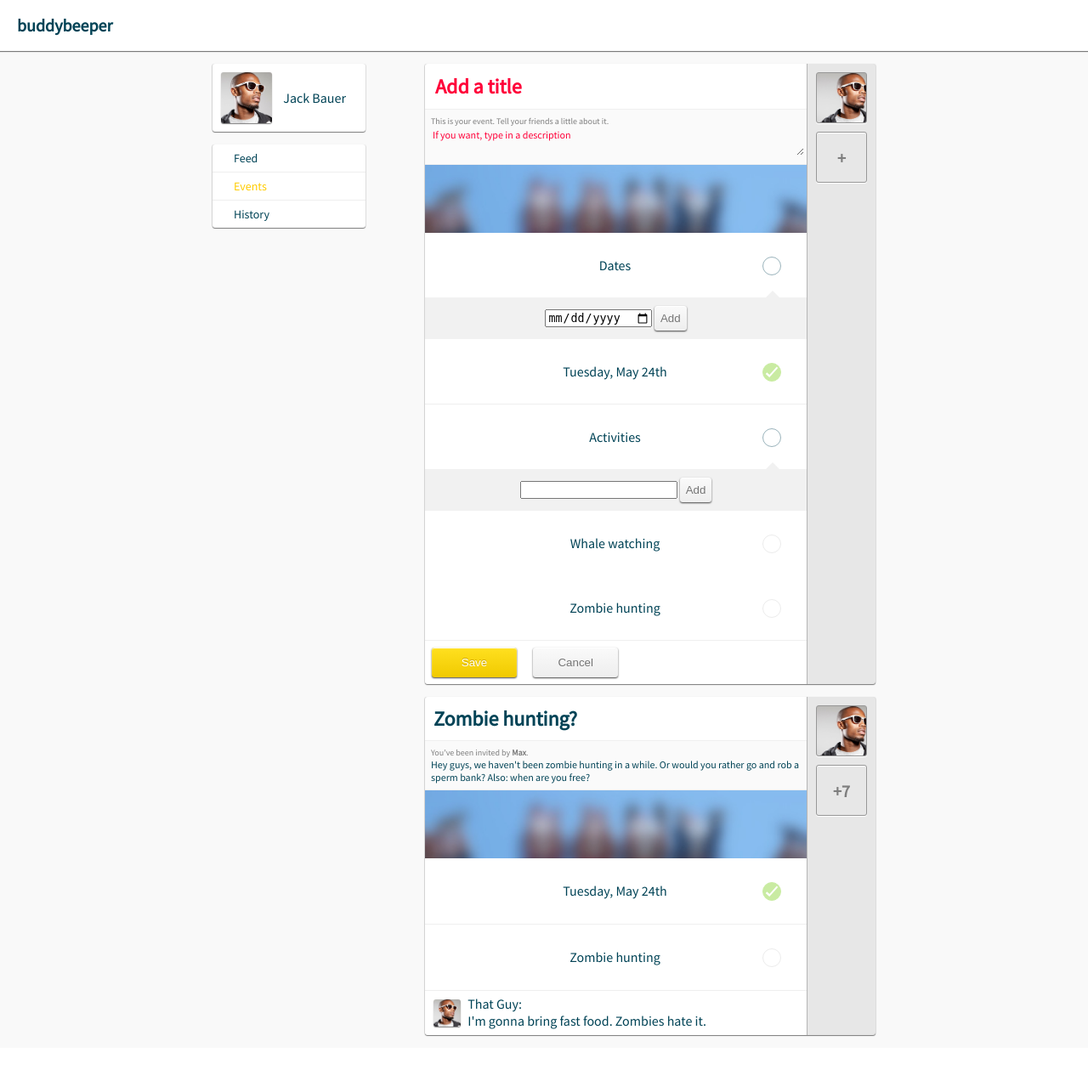
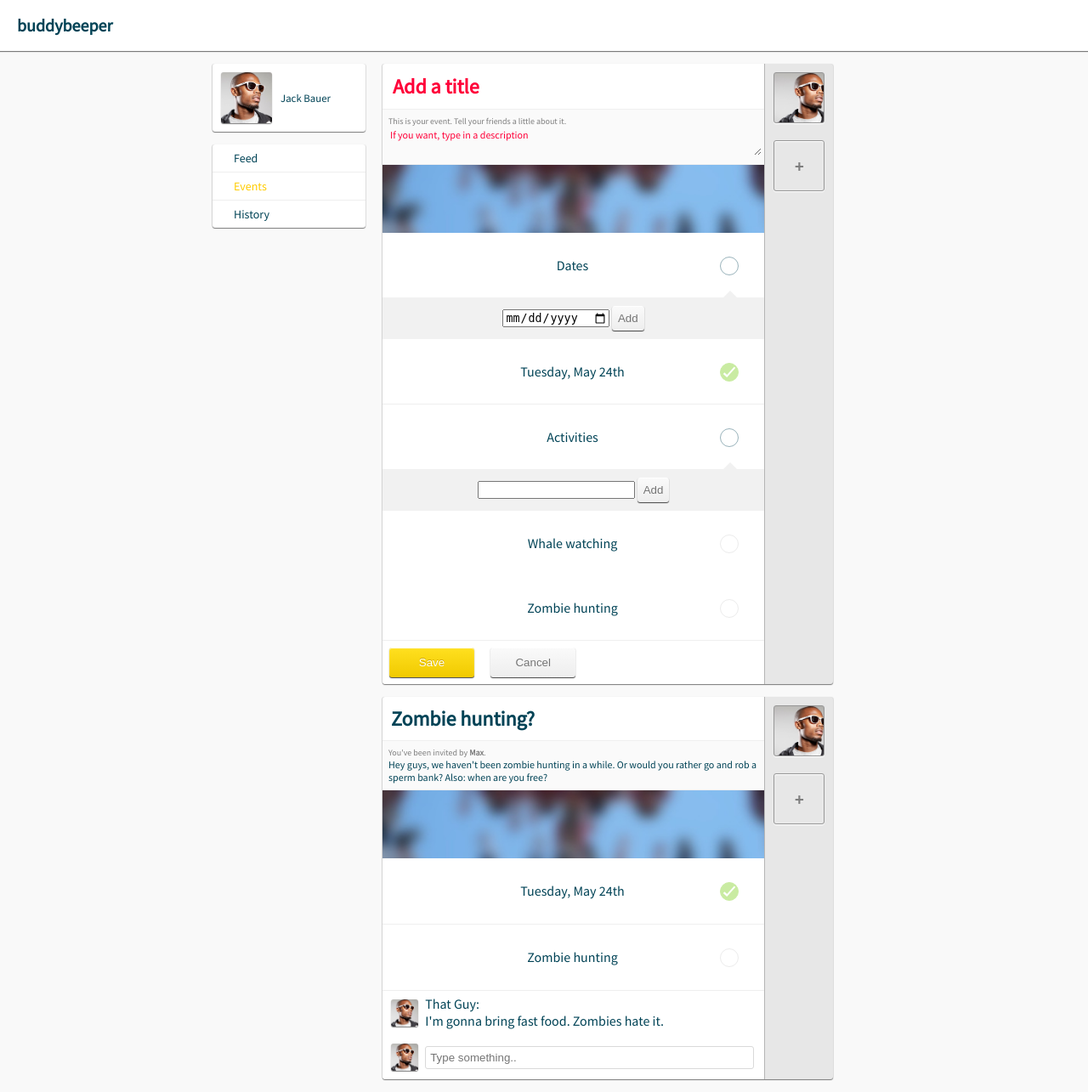
Before and after one commit to aimed/buddybeeper-server, a PHP site: page / in a window 1280 px wide. Shown: the whole page at 85% size. Before the commit the page ends 1220 px from the top, so only its background shows below. Run offline with PHP 8.4, Linux system fonts and the light colour scheme.

Commit message:
most styling complete

```diff
--- a/_web/assets/css/css.css
+++ b/_web/assets/css/css.css
@@ -2,45 +2,30 @@
 General
 ---*/
 html,
-body {
-	margin: 0;
-	padding: 0;
-	height: 100%;
-}
+body { margin: 0; padding: 0; height: 100%; }
 html {
 	color: #004356;
 	font-family: "Source Sans Pro", sans-serif;
 	background-color: #F9F9F9;
 }
-#container {
-	height: 100%;
-}
-a {
-	color: inherit;
-	text-decoration: none;
-}
+#container { height: 100%; }
+a { color: inherit; text-decoration: none; }
 
 /*---
 Head
 ---*/
 .head {}
-	.head .nav {
-		box-shadow: 0px 1px 1px 0px rgba(0,0,0,0.50);
-	}
+.head .nav { box-shadow: 0px 1px 1px 0px rgba(0,0,0,0.50); }
 .head .nav-inner {
 	height: 60px;
 	background-color: #fff;
 /*		background: url(/assets/img/bb_pattern.png);*/
 }
-	.head .company {
-		line-height: 1;
-		display: inline-block;
-	}
+.head .company { line-height: 1; display: inline-block; }
 .head .company a {
 	font-size: 20px;
 	padding: 20px;
 	display: block;
-
 	text-shadow: 0px 1px 0px #fff;
 	font-weight: bold;
 	text-decoration: none;
@@ -49,29 +34,16 @@ Head
 /*---
 Body
 ---*/
-.body {
-	width: 800px;
-	margin: auto;
-}
+.body { width: 800px; margin: auto; }
 .sidebar,
-.content {
-	display: inline-block;
-	vertical-align: top;
-}
-.sidebar {
-	width: 200px;
-	margin-right: 50px;
-}
-.content {
-	width: 550px;
-}
+.content { display: table-cell; vertical-align: top; }
+.sidebar { width: 200px; margin-right: 50px; }
+.content { width: 550px; }
 
 /*---
 Foot
 ---*/
-.foot {
-	margin-top: 5px;
-}
+.foot { margin-top: 5px; }
 
 /*---
 Buttons
@@ -80,11 +52,9 @@ Buttons
 	display: inline-block;
 	padding: 7px;
 	border-radius: 3px;
-
 	border: 0;
-	box-shadow: 0px 1px 2px #444, 0px 1px 1px 0px #fff inset;
+	box-shadow: 0px 1px 1px #444, 0px 1px 1px 0px #fff inset;
 	text-shadow: 0px -1px 1px #f9f9f9;
-
 	color: #747474;
 	background: #f5f5f5;
 	background-image: -o-linear-gradient(-90deg, rgba(255,255,255,0.50) 0%, rgba(230,230,230,0.50) 100%);
@@ -110,20 +80,12 @@ Buttons
 Grid
 ---*/
 .row {}
-	.row .col {
-		vertical-align: top;
-		overflow: auto;
-	}
+.row .col { vertical-align: top; overflow: auto; }
 .row .colspan2 {}
-		.row .colspan2 .col {
-			width: 49.8%;
-			display: inline-block;
-		}
+.row .colspan2 .col { width: 49.8%; display: inline-block; }
+
 @media (max-width: 740px) {
-	.row .col {
-		display: block !important;
-		width: auto !important;
-	}
+	.row .col { display: block !important; width: auto !important; }
 }
 
 /*---
@@ -131,15 +93,15 @@ Form
 ---*/
 .form {}
 .form input,
-	.form button {
-		box-sizing: border-box;
-
-	}
+.form button,
+.form textarea { box-sizing: border-box; }
 .form input {
 	display: block;
 	margin: 0;
 	padding: 5px;
-		width: 100%;
+	border-radius: 3px;
+	background: #FFFFFF;
+	border: 1px solid #D9D9D9;
 }
 
 /*---
@@ -148,17 +110,13 @@ Hero units
 .hero {}
 .hero.parallax {
 	overflow: auto;
-
 	background-repeat: no-repeat;
 	background-size: cover;
 	background-position: center;
-
 	color: #fff;
 }
 .hero.parallax h1,
-	.hero.parallax h2 {
-		text-shadow: 0px 1px 2px #000;
-	}
+.hero.parallax h2 { text-shadow: 0px 1px 2px #000; }
 
 /*---
 Pagelets
@@ -167,8 +125,13 @@ Pagelets
 	border-radius: 3px;
 	background: #FFFFFF;
 	margin: 15px 10px;
-
-	-moz-box-shadow:    1px 0px 1px 0px rgba(0,0,0,0.07), -1px 0px 1px 0px rgba(0,0,0,0.11), 0px 1px 1px 0px rgba(0,0,0,0.50);
-	-webkit-box-shadow: 1px 0px 1px 0px rgba(0,0,0,0.07), -1px 0px 1px 0px rgba(0,0,0,0.11), 0px 1px 1px 0px rgba(0,0,0,0.50);
-	box-shadow:         1px 0px 1px 0px rgba(0,0,0,0.07), -1px 0px 1px 0px rgba(0,0,0,0.11), 0px 1px 1px 0px rgba(0,0,0,0.50);
+	-moz-box-shadow:    1px 0px 1px 0px rgba(0,0,0,0.07),
+						-1px 0px 1px 0px rgba(0,0,0,0.11),
+						0px 1px 1px 0px rgba(0,0,0,0.50);
+	-webkit-box-shadow: 1px 0px 1px 0px rgba(0,0,0,0.07),
+						-1px 0px 1px 0px rgba(0,0,0,0.11),
+						0px 1px 1px 0px rgba(0,0,0,0.50);
+	box-shadow:         1px 0px 1px 0px rgba(0,0,0,0.07),
+						-1px 0px 1px 0px rgba(0,0,0,0.11),
+						0px 1px 1px 0px rgba(0,0,0,0.50);
 }
--- a/_web/assets/css/feed.css
+++ b/_web/assets/css/feed.css
@@ -1,45 +1,48 @@
 .event {}
+
+/* @group Comments */
 .event .comment {
 	padding: 5px;
 	overflow: auto;
-		clear: both;
-	}
+	clear: both; }
 	.event .comment .image,
 	.event .comment .message {
 		display: inline-block;
-			vertical-align: top;
-		}
+		vertical-align: top; }
 	.event .comment .image {
 		padding: 1em;
 		margin: 5px;
-			background-size: cover;
-			background-position: center;
-			background-repeat: no-repeat;
 		border-radius: 3px;
 		-moz-box-shadow:    0px 1px 1px 0px rgba(0,0,0,0.50),
 							0px -1px 1px 0px rgba(255,255,255,0.36);
 		-webkit-box-shadow: 0px 1px 1px 0px rgba(0,0,0,0.50),
 							0px -1px 1px 0px rgba(255,255,255,0.36);
 		box-shadow:         0px 1px 1px 0px rgba(0,0,0,0.50),
-								0px -1px 1px 0px rgba(255,255,255,0.36);
-		}
-		.event .comment .text {
-			font-weight: lighter;
-		}
-	.event .votes {
-		text-align: center;
-	}
-		.event .votes .data {
-			position: relative;
-		}
-			.event .votes .icon {
+							0px -1px 1px 0px rgba(255,255,255,0.36); }
+	.event .comment .text { font-weight: lighter; }
+	.event .comment .image,
+	.event .create-comment .image {
+		background-size: cover;
+		background-position: center;
+		background-repeat: no-repeat;	 }
+	.event .create-comment .image { vertical-align: middle; }
+	.event .create-comment .user-input {
+		display: inline-block;
+		vertical-align: middle; }
+	.event .create-comment input {
+		border-radius: 3px;
+		border: 1px solid #D9D9D9;
+		padding: 5px;
+		width: 375px; }
+/* @end */
 
-			}
+/* @group Votes */
+.event .votes { text-align: center; }
+.event .votes .data { position: relative; }
 .event .votes .text {
 	vertical-align: middle;
 	padding: 28px 0 28px;
-				margin-left: 50px;
-			}
+	margin-left: 50px; }
 .event .votes .vote {
 	padding: 10px;
 	float: right;
@@ -47,18 +50,13 @@
 	border-radius: 50%;
 	margin-right: 30px;
 	opacity: 0.4;
-				transition: 0.1s opacity linear;
-			}
+	transition: 0.1s opacity linear; }
 .event .votes .voted {
 	background-color: #79CF19;
 	background-image: url(/assets/img/okay.png);
 	background-position: center;
 	background-repeat: no-repeat;
-					border: 1px solid #79CF19;
-				}
-				.event .votes:hover .vote {
-					opacity: 1;
-				}
+	border: 1px solid #79CF19; }
 .event .votes .expand {
 	font-size: 9px;
 	padding: 3px;
@@ -67,44 +65,62 @@
 	background: #f7f7f7;
 	line-height: 1.6666666667;
 	opacity: 0;
-			transition: 0.1s opacity linear;
-		}
-			.event .votes:hover .expand {
-				opacity: 1;
-			}
+	transition: 0.1s opacity linear; }
+.event .votes:hover .vote { opacity: 1; }
+.event .votes:hover .expand { opacity: 1; }
+
+/* @end */
+
+/* @group Banner */
 .event .banner {
 	height: 80px;
+	background-position: center center;
 	background-size: cover;
-		border-bottom: 0 !important;
-	}
-	.event .details {
-		background-color: #fafafa;
-		padding: 7px;
-	}
-		.event .host {
-			font-size: 10px;
-			color: #7e7e7e;
-		}
-			.event .host span {
-				font-weight: 600;
-			}
-	.event blockquote {
-		font-size: 12px;
-		margin: 0;
-	}
-	.event h2 {
-		margin: 0;
-		padding: 10px;
-	}
-	.event .section {
-		border-bottom: 1px solid #efefef;
-	}
-	.event.item {
-		background: #e7e7e7;
-		overflow: hidden;
-	}
-	.event .person {
-		display: block;
+	border-bottom: 0 !important; }
+/* @end */
+
+/* @group Details */
+.event .details   { background-color: #fafafa; padding: 7px; }
+.event .host 	  { font-size: 10px; color: #7e7e7e; }
+.event .host span { font-weight: 600; }
+.event blockquote { font-size: 12px; margin: 0;	}
+/* @end */
+
+/* @group Title */
+.event h2 { margin: 0; padding: 10px; }
+/* @end */
+
+/* @group General */
+.event.item 	{ background: #e7e7e7; overflow: hidden; display: table; }
+.event .section { border-bottom: 1px solid #efefef; }
+.event .inner   { position: relative; display: table-row; }
+.event .desc,
+.event .invited {
+	display: table-cell;
+	vertical-align: top;
+	position: relative;
+	overflow: hidden; }
+.event .invited { width: 80px; }
+.event .desc    {
+	width: 450px;
+	background: #fff;
+	border-radius: 3px 0px 0px 3px;
+	border-right: 1px solid #b5b5b5;
+	transition: width 0.1s linear; }
+.event .desc-wrapper { transition: margin 0.1s linear; }
+.event .show-people-list .desc { width: 20px; }
+.event .show-people-list .desc-wrapper { margin-left: -430px; }
+.event .show-people-list .person-counter { display: none; }
+
+/* @end */
+
+/* @group Invites */
+.event .person .name {display: none;}
+.event .person .image,
+.event .show-people-list .person .name {
+	display: inline-block; vertical-align: middle; }
+.event .person-counter,
+.event .person .image {
 	height: 60px;
 	width: 60px;
 	margin: 10px;
@@ -114,9 +130,8 @@
 	border: 1px solid #979797;
 	-moz-box-shadow:    0px 1px 1px 0px #FFFFFF;
 	-webkit-box-shadow: 0px 1px 1px 0px #FFFFFF;
-		box-shadow:         0px 1px 1px 0px #FFFFFF;
-	}
-	.event .person.list {
+	box-shadow:         0px 1px 1px 0px #FFFFFF;}
+.event .person-counter {
 	font-size: 20px;
 	vertical-align: middle;
 	text-align: center;
@@ -124,37 +139,39 @@
 	font-weight: bold;
 	color: #7e7e7e;
 	box-shadow: 0px 1px 1px 0px #FFFFFF,
-					0px 1px 1px 0px #FFFFFF inset;
-	}
-	.event .desc {
-		width: 449px;
-		background: #fff;
-		border-radius: 3px 0px 0px 3px;
-		border-right: 1px solid #b5b5b5;
-	}
-	.event .invited {
-		width: 80px;
-	}
-	.event .desc,
-	.event .invited {
-		display: inline-block;
-		vertical-align: top;
-	}
+				0px 1px 1px 0px #FFFFFF inset;}
 
+.event .new-invite {  display: none; }
+.event .show-people-list .new-invite { display: block; }
+.event .user-invite-data,
+.event .user-invite-submit {
+	display: table-cell;
+	height: 100%;
+	padding: 10px;
+	vertical-align: middle;}
+.event .user-invite-data .data-block { width: 350px;}
+.event .user-invite-data .data-block.email input {
+	width: 100%;
+	margin-bottom: 0.5em; }
+.event .user-invite-data .data-block.personal input {
+	width: 49.574%;
+	display: inline-block;}
+.event .user-invite-submit .button { width: 120px; height: 100%; }
+/* @end */
+
+/* @group Overview */
 .event-overview {}
-	.event-overview .votes .data .text {
-		padding: 28px 0 8px;
-	}
+.event-overview .votes .data .text { padding: 28px 0 8px; }
+/* @end */
 
+/* @group Editor */
 .event-editor {}
 .event-editor .save-or-cancel .button {
 	margin: 8px;
 	padding: 10px;
 	min-width: 100px;
 }
-	.event-editor .votes .data .text {
-		font-weight: lighter;
-	}
+.event-editor .votes .data .text { font-weight: lighter; }
 .event-editor .inlay {
 	background-color: #f1f1f1;
 	padding: 10px 0;
@@ -170,12 +187,8 @@
 		border-right: 8px solid transparent;
 		border-bottom: 8px solid #f1f1f1;
 	}
-	.event-editor .vote.add {
-		border: 1px solid #004255;
-	}
-	.event-editor .votes .heading .text {
-		padding: 28px 0 28px;
-	}
+.event-editor .vote.add { border: 1px solid #004255; }
+.event-editor .votes .heading .text { padding: 28px 0 28px; }
 .event-editor textarea,
 .event-editor input[type="text"].inline {
 	border: none;
@@ -184,9 +197,5 @@
 	background: inherit;
 	width: 100%;
 }
-	.event-editor textarea,
-	.event-editor input[type="text"]:focus {}
-	.event-editor textarea {
-		overflow-x: hidden;
-		resize: vertical;
-	}
+.event-editor textarea { overflow-x: hidden; resize: vertical; }
+/* @end */
--- a/_web/assets/css/sidebar.css
+++ b/_web/assets/css/sidebar.css
@@ -1,13 +1,8 @@
-.sidebar .user.pagelet {}
-	.sidebar .user.pagelet .image,
-	.sidebar .user.pagelet .text {
-		display: inline-block;
-		vertical-align: middle;
-	}
-	.sidebar .user.pagelet .text {
-		font-weight: lighter;
-	}
-	.sidebar .user.pagelet .image {
+.user.pagelet .profile { display: table-row; }
+.user.pagelet .picture,
+.user.pagelet .text { display: table-cell;  vertical-align: middle; }
+.user.pagelet .text { font-weight: lighter; font-size: 0.8em; }
+.user.pagelet .image {
 	margin: 10px;
 	height: 60px;
 	width: 60px;
@@ -20,19 +15,8 @@
 	box-shadow:         0px 1px 1px 0px rgba(0,0,0,0.50), 0px -1px 1px 0px rgba(255,255,255,0.36);
 }
 
-.sidebar .menu.pagelet {
-	font-size: 14px;
-}
-	.sidebar .menu.pagelet .item {
-		border-bottom: 1px solid #eee;
-	}
-	.sidebar .menu.pagelet .item:last-child {
-		border: 0;
-	}
-	.sidebar .menu.pagelet a {
-		display: block;
-		padding: 7px 0px 7px 25px;
-	}
-	.sidebar .menu.pagelet a.active {
-		color: #ffcc00;
-	}
+.menu.pagelet { font-size: 14px; }
+.menu.pagelet .item { border-bottom: 1px solid #eee; }
+.menu.pagelet .item:last-child { border: 0; }
+.menu.pagelet a { display: block; padding: 7px 0px 7px 25px; }
+.menu.pagelet a.active { color: #ffcc00; }
--- a/_web/static/home.html
+++ b/_web/static/home.html
@@ -3,9 +3,9 @@
 
 	<!-- editor item -->
 	<div class="item event event-editor pagelet">
-		<div class="inner">
+		<div class="inner"><!-- show-people-list -->
 			<div class="desc">
-
+				<div class="desc-wrapper">
 					<div class="title section">
 						<h2><input type="text" class="inline" name="" value="Add a title" /></h2>
 					</div>
@@ -57,11 +57,29 @@
 						<button class="button yellow">Save</button>
 						<button class="button">Cancel</button>
 					</div>
-			</div><!--
+				</div>
+			</div>
 
-			--><div class="invited">
-				<div class="person" style="background-image: url(/assets/img/sample_image_1.jpg);"></div>
-				<div class="person list">+</div>
+			<div class="invited">
+				<form class="new-invite form">
+					<div class="user-invite-data">
+						<div class="data-block email">
+							<input type="email" placeholder="E-Mail" name="" value="" />
+						</div>
+						<div class="data-block personal">
+							<input type="text" placeholder="First name" name="" value="" />
+							<input type="text" placeholder="Last name" name="" value="" />
+						</div>
+					</div>
+					<div class="user-invite-submit"><button class="button yellow">Invite</button></div>
+				</form>
+				<div class="people">
+					<div class="person">
+						<div class="image" style="background-image: url(/assets/img/sample_image_1.jpg);"></div>
+						<div class="name">Some Guy</div>
+					</div>
+					<div class="person person-counter">+</div>
+				</div>
 			</div>
 
 		</div>
@@ -71,6 +89,7 @@
 	<div class="item event event-overview pagelet">
 		<div class="inner">
 			<div class="desc">
+				<div class="desc-wrapper">
 					<div class="title section">
 						<h2>Zombie hunting?</h2>
 					</div>
@@ -101,12 +120,37 @@
 								<div class="text">I'm gonna bring fast food. Zombies hate it.</div>
 							</div>
 						</div>
+						<div class="comment create-comment">
+							<div class="image" style="background-image: url(/assets/img/sample_image_1.jpg);"></div>
+							<div class="message user-input">
+								<input type="text" name="" value="" placeholder="Type something.." />
 							</div>
-			</div><!--
-			--><div class="invited">
-				<div class="person" style="background-image: url(/assets/img/sample_image_1.jpg);"></div>
-				<div class="person list">+7</div>
 						</div>
+					</div>
+				</div>
+			</div>
+			<div class="invited">
+				<form class="new-invite form">
+					<div class="user-invite-data">
+						<div class="data-block email">
+							<input type="email" placeholder="E-Mail" name="" value="" />
+						</div>
+						<div class="data-block personal">
+							<input type="text" placeholder="First name" name="" value="" />
+							<input type="text" placeholder="Last name" name="" value="" />
+						</div>
+					</div>
+					<div class="user-invite-submit"><button class="button yellow">Invite</button></div>
+				</form>
+				<div class="people">
+					<div class="person">
+						<div class="image" style="background-image: url(/assets/img/sample_image_1.jpg);"></div>
+						<div class="name">Some Guy</div>
+					</div>
+					<div class="person person-counter">+</div>
+				</div>
+			</div>
+
 		</div>
 	</div>
 </div>
--- a/_web/static/index.html
+++ b/_web/static/index.html
@@ -24,7 +24,9 @@
 				<div class="sidebar">
 					<div class="user pagelet">
 						<div class="profile">
-							<div class="image" style="background-image:url(/assets/img/sample_image_1.jpg);"></div>
+							<div class="picture">
+								<div class="image" style="background-image:url(/assets/img/sample_image_1.jpg);"></div>
+							</div>
 							<div class="text">
 								<div class="name">Jack Bauer</div>
 							</div>
@@ -36,7 +38,7 @@
 						<div class="item"><a>History</a></div>
 					</div>
 				</div><!--
-				--><div class="content" ng-view></div>
+			 --><div class="content" ng-view></div>
 			</div>
 			<div class="foot"></div>
 		</div>
```
Lines whose indentation alone changed are shown as unchanged.
